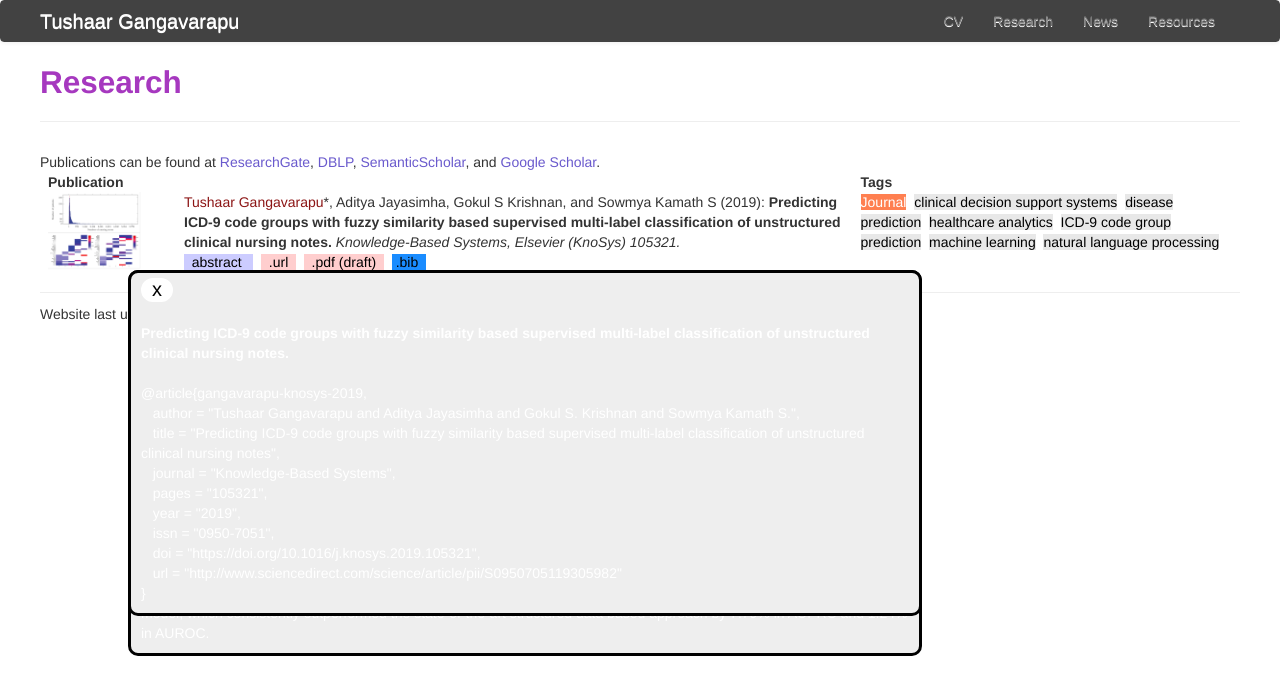
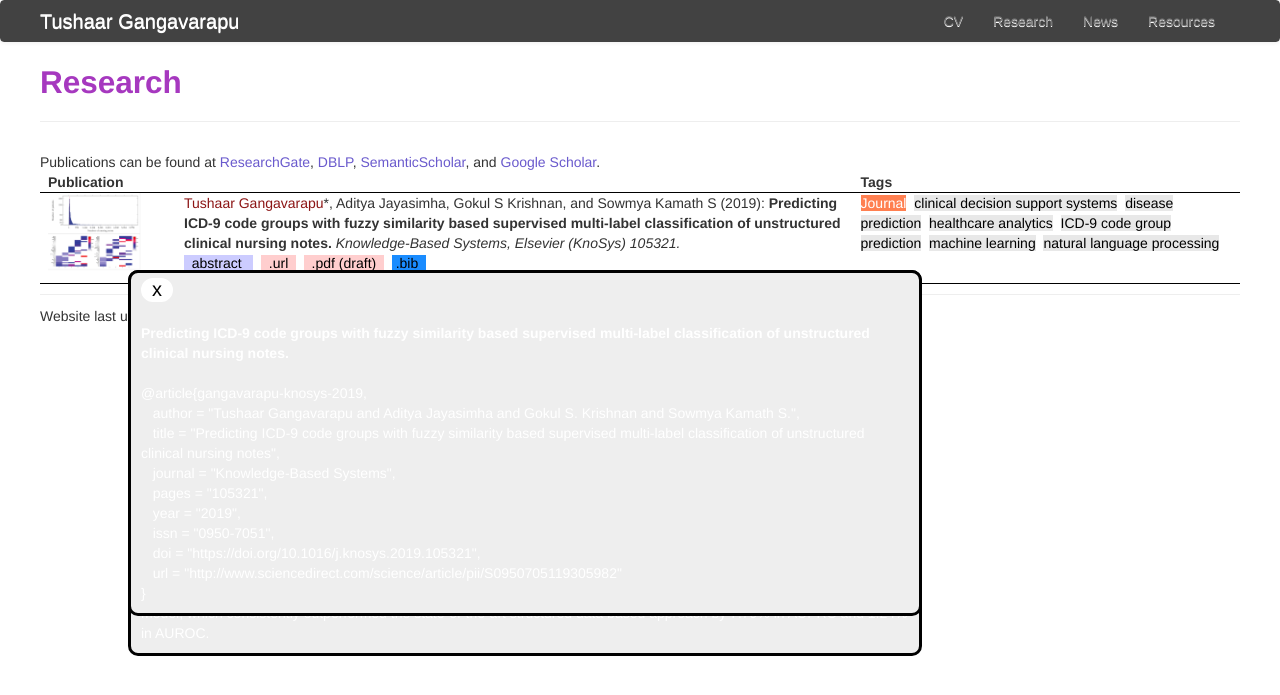
Before and after one commit to TushaarGVS/tushaargvs.github.io, a Jekyll site: the page built from pages/research.html, in a window 1280 px wide. Shown: the top 695 px of the page. Built offline with Jekyll 4.4.1, drawn with Linux system fonts in a browser that asks for light colours; nearby versions of some CDN libraries.

Commit message:
Customizing the website

```diff
--- a/pages/research.html
+++ b/pages/research.html
@@ -63,13 +63,13 @@ description: Tushaar Gangavarapu's research
 </div>
 
 <table style="width:100%">
-  <tr>
-    <th align = "left">Publication</th>
+  <tr style="border-bottom: 1px solid #000000;">
+    <th align = "left" >Publication</br></th>
     <th></th>
-    <th align = "left">Tags</th>
+    <th align = "left">Tags</br></th>
   </tr>
 
-  <tr>
+  <tr style="border-bottom: 1px solid #000000;">
     <td>
       <img src="../assets/pub_images/knosys-2019.png" style="max-width: 120px; height: auto;vertical-align: left;">
     </td>
```
